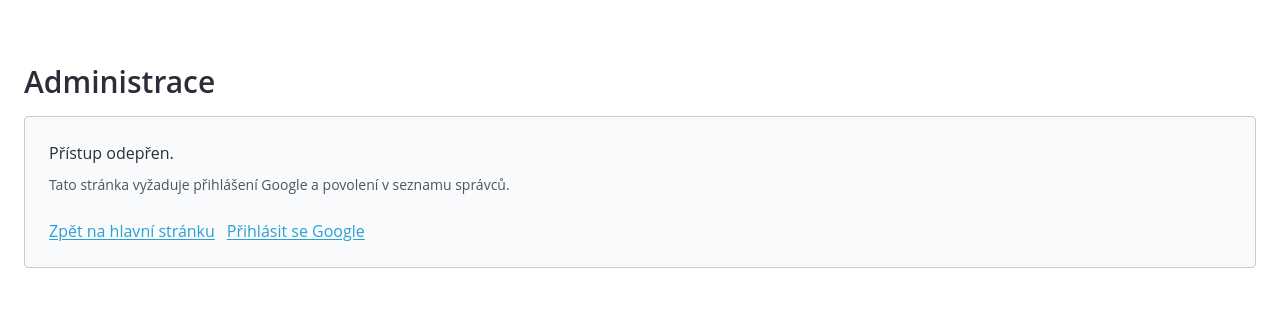
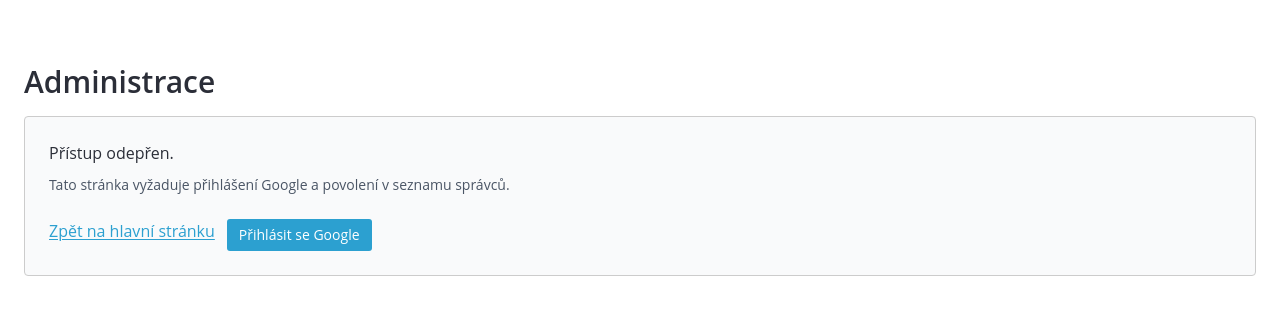
Before and after one commit to janhalama/skidracek-website, a Next.js app: page /admin in a window 1280 px wide. Shown: the top 314 px of the page. Built offline with nearby package versions, Linux system fonts and the light colour scheme; no server answers.

Commit message:
Admin: direct Google sign-in (link to /api/auth/signin/google?callbackUrl=/admin) with primary button

```diff
--- a/app/admin/page.tsx
+++ b/app/admin/page.tsx
@@ -30,7 +30,12 @@ export default async function AdminPage() {
           </p>
           <div className="mt-6 flex gap-3">
             <a href="/" className="underline text-primary">Zpět na hlavní stránku</a>
-            <a href="/api/auth/signin?provider=google&callbackUrl=%2Fadmin" className="underline">Přihlásit se Google</a>
+            <a
+              href="/api/auth/signin/google?callbackUrl=%2Fadmin"
+              className="inline-flex items-center rounded-sm bg-primary px-3 py-1.5 text-sm font-medium text-primary-foreground"
+            >
+              Přihlásit se Google
+            </a>
           </div>
         </div>
       </main>
```
